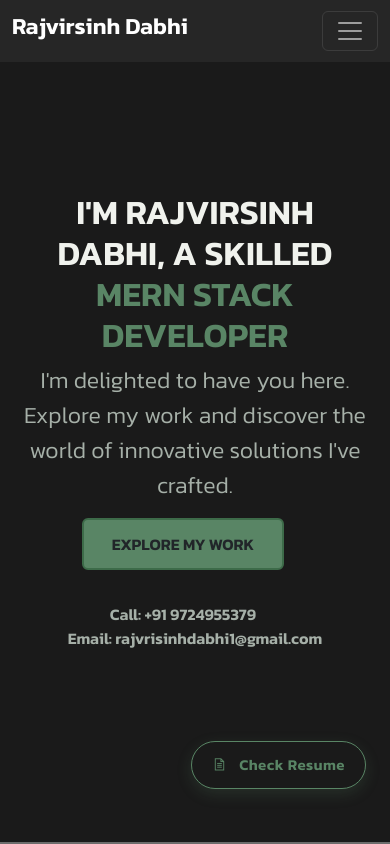
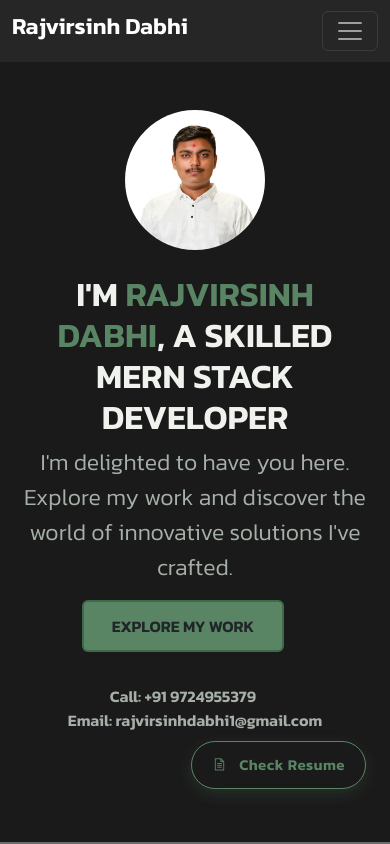
Before and after one commit to rajvirsinh08/rajvirsinhdabhi, a React (Create React App) app: page / in a window 390 px wide. Shown: the top 844 px of the page. Built offline with nearby package versions, Linux system fonts and the light colour scheme; a web font is replaced by a local one.

Commit message:
image add at mobile view

```diff
--- a/src/Pages/Homepage.js
+++ b/src/Pages/Homepage.js
@@ -108,10 +108,20 @@ const Homepage = () => {
    <section id="home" className="full-hight px-lg-5">
   <div className="container">
     <div className="row">
-            <div className="col-lg-10">
+      <div className="col-lg-10 mx-auto">
+
+        {/* Mobile-only profile picture */}
+        <div className="text-center mb-4 d-lg-none">
+          <img
+            src={profilePic}
+            alt="Rajvirsinh Dabhi"
+            className="rounded-circle"
+            style={{ width: "140px", height: "140px", objectFit: "cover" }}
+          />
+        </div>
+
         <h1 className="text-uppercase display-4 fw-bold" data-aos="fade-up">
-                I'm  Rajvirsinh Dabhi, a skilled
-                <span className="text-brand"> Mern Stack developer</span>
+          I'm <span className="text-brand">Rajvirsinh Dabhi</span>, a skilled Mern Stack Developer
         </h1>
         <p
           className="lead mt-2 mb-3 fs-3"
@@ -128,15 +138,15 @@ const Homepage = () => {
           <a href="tel:+919724955379" className="custom-link num me-4">
             Call: +91 9724955379
           </a>
-  <a href="rajvirsinhdabhi1@gmail.com" className="custom-link email">
-    Email: rajvrisinhdabhi1@gmail.com
+          <a href="mailto:rajvirsinhdabhi1@gmail.com" className="custom-link email">
+            Email: rajvirsinhdabhi1@gmail.com
           </a>
         </div>
-
       </div>
     </div>
   </div>
 </section>
+
       {/* //HOME SECTION */}
 
       {/* SERVICES */}
```
Lines whose indentation alone changed are shown as unchanged.
